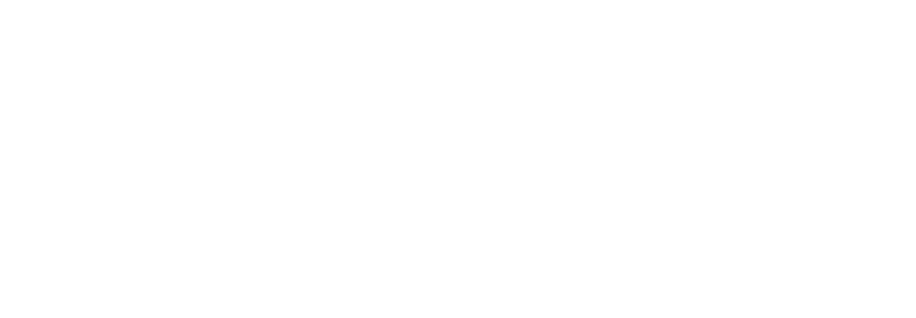
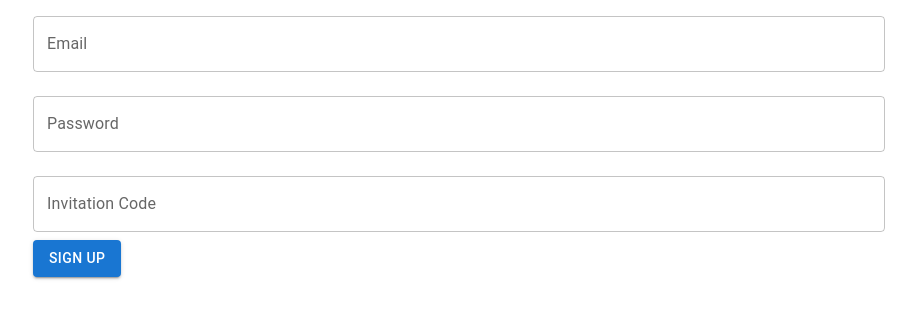
Before and after one commit to alexi-o/alexis-firebase-template, a React (Create React App) app: page /signup in a window 1280 px wide. Before the commit this address had no page. Shown: the top 318 px of the page, without its empty margins (181-1097 px from the left). Built offline with nearby package versions, Linux system fonts and the light colour scheme.

Commit message:
starts signup/authentication

```diff
--- /dev/null
+++ b/public/404.html
@@ -0,0 +1,33 @@
+<!DOCTYPE html>
+<html>
+  <head>
+    <meta charset="utf-8">
+    <meta name="viewport" content="width=device-width, initial-scale=1">
+    <title>Page Not Found</title>
+
+    <style media="screen">
+      body { background: #ECEFF1; color: rgba(0,0,0,0.87); font-family: Roboto, Helvetica, Arial, sans-serif; margin: 0; padding: 0; }
+      #message { background: white; max-width: 360px; margin: 100px auto 16px; padding: 32px 24px 16px; border-radius: 3px; }
+      #message h3 { color: #888; font-weight: normal; font-size: 16px; margin: 16px 0 12px; }
+      #message h2 { color: #ffa100; font-weight: bold; font-size: 16px; margin: 0 0 8px; }
+      #message h1 { font-size: 22px; font-weight: 300; color: rgba(0,0,0,0.6); margin: 0 0 16px;}
+      #message p { line-height: 140%; margin: 16px 0 24px; font-size: 14px; }
+      #message a { display: block; text-align: center; background: #039be5; text-transform: uppercase; text-decoration: none; color: white; padding: 16px; border-radius: 4px; }
+      #message, #message a { box-shadow: 0 1px 3px rgba(0,0,0,0.12), 0 1px 2px rgba(0,0,0,0.24); }
+      #load { color: rgba(0,0,0,0.4); text-align: center; font-size: 13px; }
+      @media (max-width: 600px) {
+        body, #message { margin-top: 0; background: white; box-shadow: none; }
+        body { border-top: 16px solid #ffa100; }
+      }
+    </style>
+  </head>
+  <body>
+    <div id="message">
+      <h2>404</h2>
+      <h1>Page Not Found</h1>
+      <p>The specified file was not found on this website. Please check the URL for mistakes and try again.</p>
+      <h3>Why am I seeing this?</h3>
+      <p>This page was generated by the Firebase Command-Line Interface. To modify it, edit the <code>404.html</code> file in your project's configured <code>public</code> directory.</p>
+    </div>
+  </body>
+</html>
--- a/src/App.js
+++ b/src/App.js
@@ -2,6 +2,7 @@
 import { BrowserRouter as Router, Routes, Route } from "react-router-dom";
 import { Container } from "@mui/material";
 import MetadataExtraction from "./components/MetadataExtraction";
+import SignUp from "./components/SignUp";
 
 function App() {
   return (
@@ -9,6 +10,7 @@
       <Container maxWidth="md" className="App">
         <Routes>
           <Route path="/" element={<MetadataExtraction />} />
+          <Route path="/signup" element={<SignUp />} />
         </Routes>
       </Container>
     </Router>
--- /dev/null
+++ b/src/components/SignUp.js
@@ -0,0 +1,70 @@
+import React, { useState } from "react";
+import { Button, TextField } from "@mui/material";
+import { createUserWithEmailAndPassword } from "firebase/auth";
+import { auth, db } from "../firebase";
+import { doc, getDoc, updateDoc } from "firebase/firestore";
+
+const SignUp = () => {
+  const [email, setEmail] = useState("");
+  const [password, setPassword] = useState("");
+  const [inviteCode, setInviteCode] = useState("");
+  const [error, setError] = useState("");
+
+  const handleSignUp = async () => {
+    setError("");
+    try {
+      const docRef = doc(db, "invitations", inviteCode);
+      const docSnap = await getDoc(docRef);
+
+      if (!docSnap.exists() || docSnap.data().used) {
+        setError("Invalid or already used invite code.");
+        return;
+      }
+
+      await createUserWithEmailAndPassword(auth, email, password);
+
+      await updateDoc(docRef, { used: true });
+
+      console.log("User signed up successfully.");
+    } catch (error) {
+      console.error("Sign up failed:", error.message);
+      setError(error.message);
+    }
+  };
+
+  return (
+    <div>
+      <TextField
+        label="Email"
+        value={email}
+        onChange={(e) => setEmail(e.target.value)}
+        variant="outlined"
+        margin="normal"
+        fullWidth
+      />
+      <TextField
+        label="Password"
+        type="password"
+        value={password}
+        onChange={(e) => setPassword(e.target.value)}
+        variant="outlined"
+        margin="normal"
+        fullWidth
+      />
+      <TextField
+        label="Invitation Code"
+        value={inviteCode}
+        onChange={(e) => setInviteCode(e.target.value)}
+        variant="outlined"
+        margin="normal"
+        fullWidth
+      />
+      {error && <p style={{ color: "red" }}>{error}</p>}
+      <Button variant="contained" color="primary" onClick={handleSignUp}>
+        Sign Up
+      </Button>
+    </div>
+  );
+};
+
+export default SignUp;
--- /dev/null
+++ b/src/firebase.js
@@ -0,0 +1,21 @@
+import { initializeApp } from "firebase/app";
+import { getAuth } from "firebase/auth";
+import { getFirestore } from "firebase/firestore";
+
+const firebaseConfig = {
+  apiKey: "AIzaSyBo4RiWk5IOJ8MZ05Dxm3hgTI7sQHAudHo",
+  authDomain: "meta-scraper-1bad5.firebaseapp.com",
+  databaseURL:
+    "https://meta-scraper-1bad5-default-rtdb.europe-west1.firebasedatabase.app",
+  projectId: "meta-scraper-1bad5",
+  storageBucket: "meta-scraper-1bad5.appspot.com",
+  messagingSenderId: "57896844481",
+  appId: "1:57896844481:web:88b9eaa629fdece37e2840",
+  measurementId: "G-TW2457T0J1",
+};
+
+const app = initializeApp(firebaseConfig);
+const auth = getAuth(app);
+const db = getFirestore(app);
+
+export { auth, db };
```
Also changed, not shown: firebase.json, 1 other file (tests, documents, lock files or other folders).
